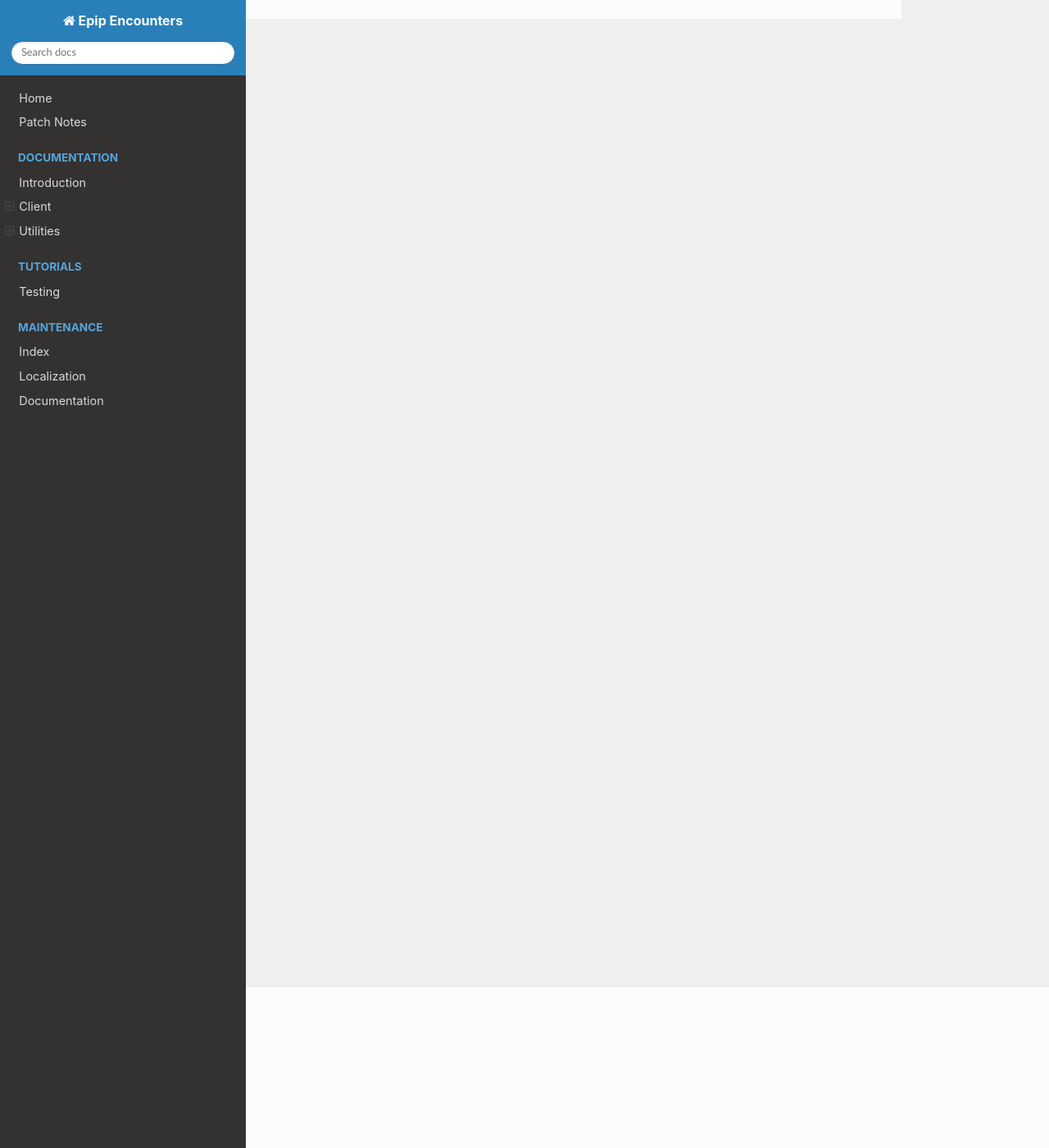
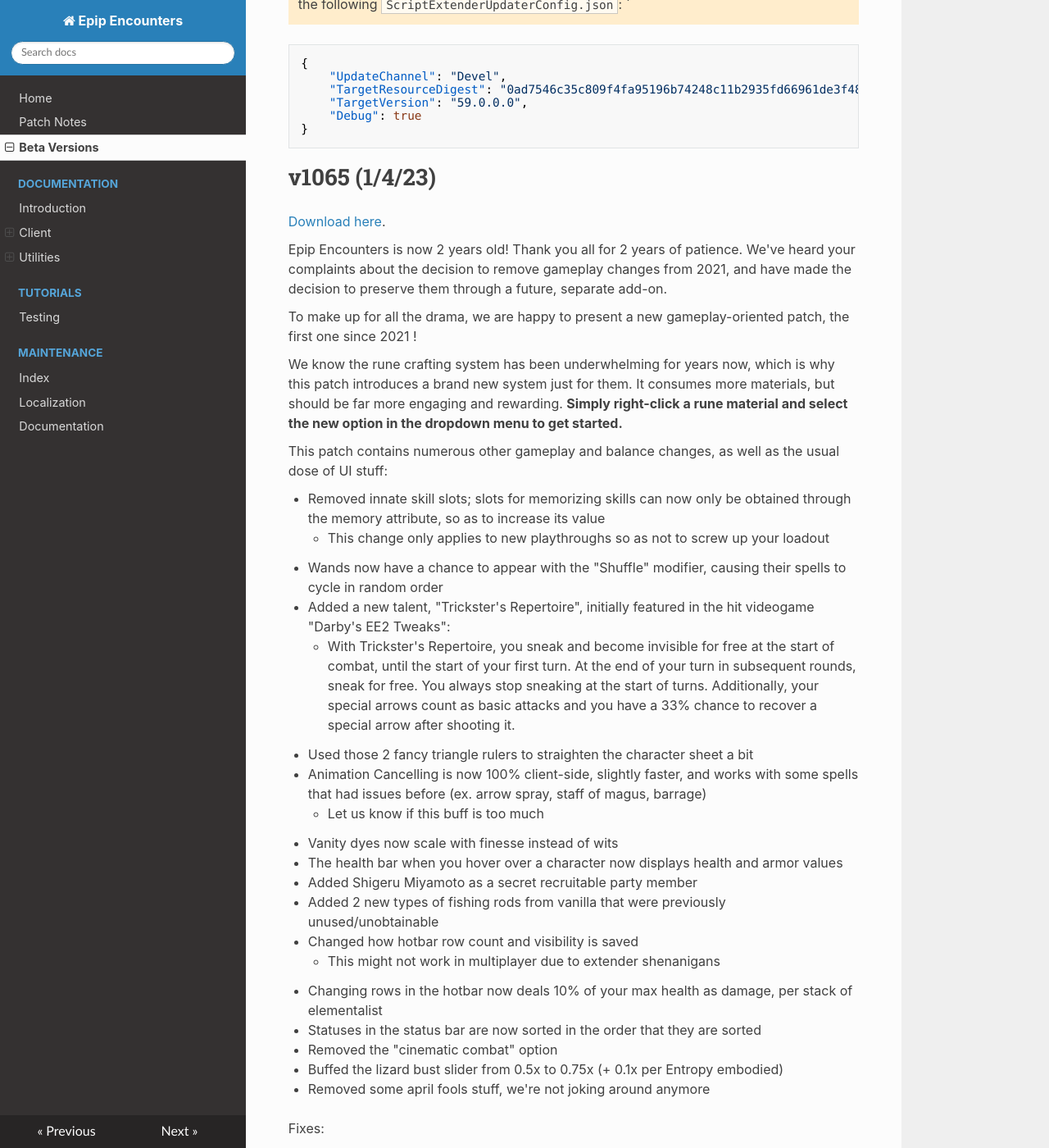
Before and after one commit to PinewoodPip/epip, an MkDocs documentation site: the page built from docs/beta.md, in a window 1280 px wide and 1400 px high, scrolled down 196 px. Shown: the whole window at 82% size. Built offline with MkDocs 1.6.1, drawn with Linux system fonts in a browser that asks for light colours; nearby versions of some CDN libraries; some of the changed text lies outside the part shown.

Commit message:
Add v1065 beta patchnotes

````diff
--- a/docs/beta.md
+++ b/docs/beta.md
@@ -1 +1,71 @@
-There is no beta version available for testing currently.
+
+!!! warning "Extender devel version required"
+    Requires extender v59. Intended version: `0ad7546c35c809f4fa95196b74248c11b2935fd66961de3f4815112c3779a43a`
+    To get it, use the following `ScriptExtenderUpdaterConfig.json`:
+    `
+```json
+{
+	"UpdateChannel": "Devel",
+	"TargetResourceDigest": "0ad7546c35c809f4fa95196b74248c11b2935fd66961de3f4815112c3779a43a",
+	"TargetVersion": "59.0.0.0",
+	"Debug": true
+}
+```
+
+# v1065 (1/4/23)
+
+[Download here](https://drive.google.com/file/d/1NLEjkgnKlc6r4dDZw_AUHT1cdXVKhTmL/view?usp=sharing).
+
+Epip Encounters is now 2 years old! Thank you all for 2 years of patience. We've heard your complaints about the decision to remove gameplay changes from 2021, and have made the decision to preserve them through a future, separate add-on.
+
+To make up for all the drama, we are happy to present a new gameplay-oriented patch, the first one since 2021 !
+
+We know the rune crafting system has been underwhelming for years now, which is why this patch introduces a brand new system just for them. It consumes more materials, but should be far more engaging and rewarding. **Simply right-click a rune material and select the new option in the dropdown menu to get started.**
+
+This patch contains numerous other gameplay and balance changes, as well as the usual dose of UI stuff:
+
+- Removed innate skill slots; slots for memorizing skills can now only be obtained through the memory attribute, so as to increase its value
+    - This change only applies to new playthroughs so as not to screw up your loadout
+- Wands now have a chance to appear with the "Shuffle" modifier, causing their spells to cycle in random order
+- Added a new talent, "Trickster's Repertoire", initially featured in the hit videogame "Darby's EE2 Tweaks":
+    - With Trickster's Repertoire, you sneak and become invisible for free at the start of combat, until the start of your first turn. At the end of your turn in subsequent rounds, sneak for free. You always stop sneaking at the start of turns. Additionally, your special arrows count as basic attacks and you have a 33% chance to recover a special arrow after shooting it.
+- Used those 2 fancy triangle rulers to straighten the character sheet a bit
+- Animation Cancelling is now 100% client-side, slightly faster, and works with some spells that had issues before (ex. arrow spray, staff of magus, barrage)
+    - Let us know if this buff is too much
+- Vanity dyes now scale with finesse instead of wits
+- The health bar when you hover over a character now displays health and armor values
+- Added Shigeru Miyamoto as a secret recruitable party member
+- Added 2 new types of fishing rods from vanilla that were previously unused/unobtainable
+- Changed how hotbar row count and visibility is saved
+    - This might not work in multiplayer due to extender shenanigans
+- Changing rows in the hotbar now deals 10% of your max health as damage, per stack of elementalist
+- Statuses in the status bar are now sorted in the order that they are sorted
+- Removed the "cinematic combat" option
+- Buffed the lizard bust slider from 0.5x to 0.75x (+ 0.1x per Entropy embodied)
+- Removed some april fools stuff, we're not joking around anymore
+
+Fixes:
+
+- Non-english languages should no longer have broken artifact descriptions
+    - The cause was fetching the TSKs during module load, which causes a bug that overwrites the string.
+- Fixed Quick Examine not being openable for the same character twice in a row
+- Fixed vanity dyes not applying to slots that vanilla armor (without transmog) would hide/mask
+- Fixed error if an item was transmogged into a template that no longer existed
+
+On the technical side of things:
+
+- Reworked the doc generation script again; the doc appearance has changed considerably, and now supports hotlinking to functions
+- Added support for multiple inheritance to classes made with the OOP library
+- Generic UIs can be fetched by string ID now (oops)
+- Added `Character.Events.ItemEquipped`
+- Updated the Generic example script and documentation
+- Net payloads now have methods to fetch the associated character and/or item
+- Added `Osiris.GetFirstFact()`
+- Added new calls to CharacterLib: `IsOrigin()`, `IsPlayer()`
+- Small changes to annotations and rewrites of code that was using deprecated stuff
+- Began work on a new cheats system and UI
+- Added `Client.IsCursorOverUI()` and `Client.GetActiveUI()`
+- Added `Input.IsTextFieldFocused()`
+- Added skillstate-related methods to CharacterLib
+- Reworked hotbar prepared/casting skill checks to not require server information
+- Added `Client.Events.SkillStateChanged`
--- a/mkdocs.yml
+++ b/mkdocs.yml
@@ -17,7 +17,7 @@ extra_css:
 nav:
   - Home: index.md
   - Patch Notes: patchnotes.md
-  # - Beta Versions: beta.md
+  - Beta Versions: beta.md
   - Documentation:
     - "Introduction": "docs.md"
     - "Client":
````
